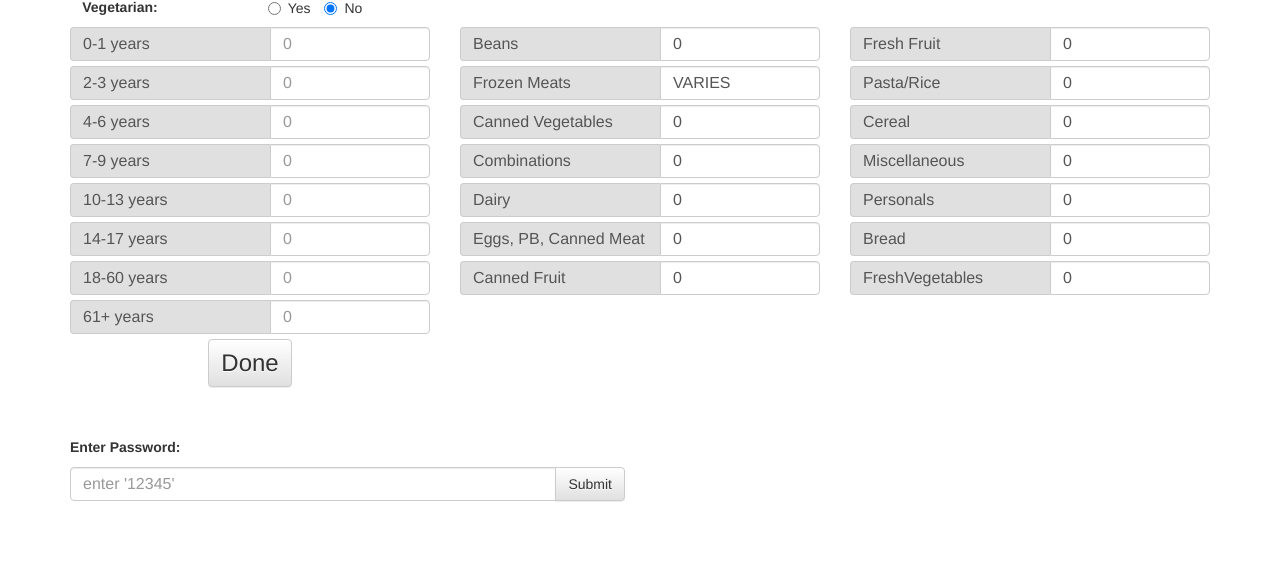
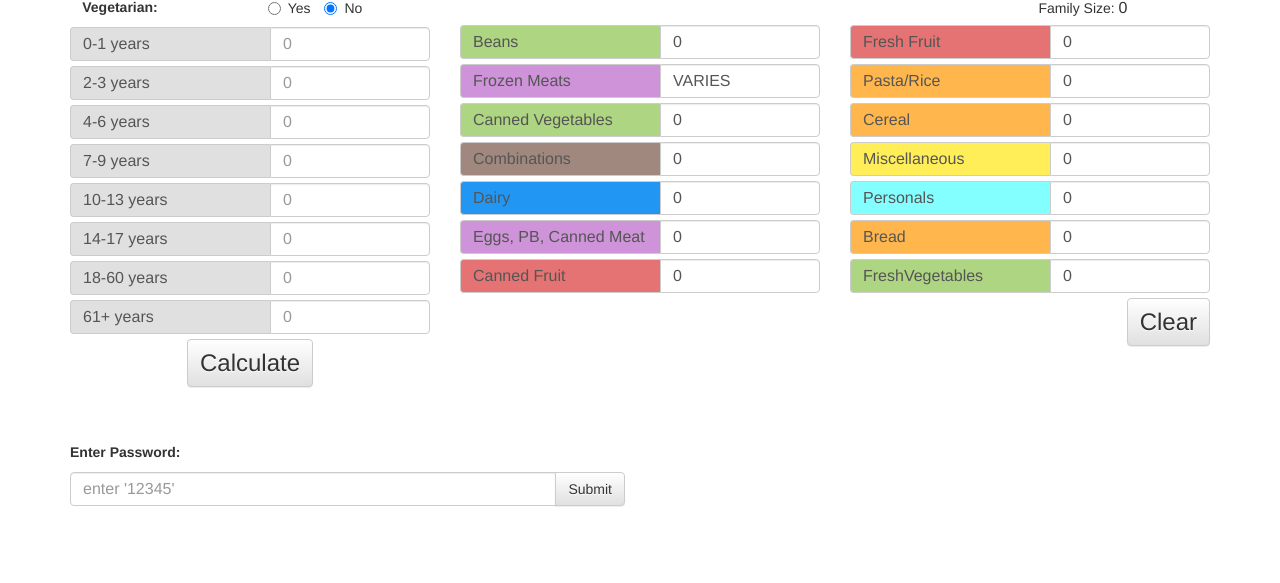
Before and after one commit to shantanu94/ECSPantryApp, a plain HTML site: page index.html in a window 1280 px wide. Shown: the part 217-800 px from the top of the page. Drawn offline with Linux system fonts and the light colour scheme.

Commit message:
fixed clear btn

```diff
--- a/custom.js
+++ b/custom.js
@@ -21,6 +21,8 @@ function doneClicked() {
 	if(familySize > 0) {
 
 		updateSettings();
+
+		document.querySelector("#familySizeLabel").innerHTML = familySize;
 
 		grainsNeed = ((+twoToThree * 5) + (+fourToSix * 5) + (+sevenToNine * 6) + (+tenToThirteen * 6) +
 							(+fourteenToSeventeen * 8) + (+eighteenToSixty * 6) + (+sixtyOnePlus * 7)) * 3
@@ -222,5 +224,13 @@ $(document).ready(function(){
 
 	$("#hideBtn").click(function() {
 		$("#settings").hide();
-	})
+	});
+
+	$("#clearBtn").click(function() {
+		document.getElementById("form1").reset();
+		document.getElementById("form2").reset();
+		document.getElementById("form3").reset();
+		document.querySelector("#familySizeLabel").innerHTML = 0;
+	});
+
 });
--- a/index.html
+++ b/index.html
@@ -1,7 +1,7 @@
 <!DOCTYPE HTML>
 <html>
   <head>
-    <title>Worthington Pantry App</title>
+    <title>Choice Calcukator</title>
      <link rel="stylesheet" type="text/css" href="res/css/bootstrap.min.css">
      <link rel="stylesheet" type="text/css" href="res/css/bootstrap-theme.css">
      <link rel="stylesheet" type="text/css" href="custom.css">
@@ -36,6 +36,7 @@
                       </label>
                   </div>
               </div>
+              <form id="form1">
                 <div class="row">
                     <div class="col-md-12">
                         <div class="input-group">
@@ -100,24 +101,26 @@
                         </div>
                     </div>
                 </div>
+              </form>
 
               <div class="row">
-                  <button type="button" class="btn btn-default btnDone" onclick="doneClicked()"> Done </button>
+                  <button type="button" class="btn btn-default btnDone" onclick="doneClicked()"> Calculate </button>
               </div>
           </div>
 
           <!-- For Choices -->
-          <div class="col-md-8">
+          <div class="col-md-7">
               <h1>Choices</h1>
-              <div class="row"> </div>
-              <div class="row"> </div>
-              </br>
+              <div class="row" style="text-align: right">
+                <span>Family Size: <span style="font-size: 16px;" id="familySizeLabel">0</span></span>
               </div>
+          </div>
+          <form id="form2">
             <div class="col-md-4">
                 <div class="row">
                     <div class="col-md-12">
                         <div class="input-group">
-                        <span class="input-group-addon scarlet">Beans</span>
+                          <span class="input-group-addon" style="background-color: #AED581;">Beans</span>
                           <input type="number" value="0" class="form-control"  id="BeansValue" readonly>
                         </div>
                     </div>
@@ -125,7 +128,7 @@
                 <div class="row">
                     <div class="col-md-12">
                         <div class="input-group">
-                        <span class="input-group-addon">Frozen Meats</span>
+                          <span class="input-group-addon" style="background-color: #CE93D8">Frozen Meats</span>
                           <input type="text" value="VARIES" class="form-control" id="FrozenMeatsValue" readonly>
                         </div>
                     </div>
@@ -133,7 +136,7 @@
                 <div class="row">
                     <div class="col-md-12">
                         <div class="input-group">
-                        <span class="input-group-addon">Canned Vegetables</span>
+                          <span class="input-group-addon" style="background-color: #AED581;">Canned Vegetables</span>
                           <input type="number" value="0"  class="form-control " id="CannedVegetablesValue" readonly>
                         </div>
                     </div>
@@ -141,7 +144,7 @@
                 <div class="row">
                     <div class="col-md-12">
                         <div class="input-group">
-                        <span class="input-group-addon">Combinations</span>
+                          <span class="input-group-addon" style="background-color: #A1887F;">Combinations</span>
                           <input type="number" value="0"  class="form-control " id="CombinationsValue" readonly>
                         </div>
                     </div>
@@ -149,7 +152,7 @@
                 <div class="row">
                     <div class="col-md-12">
                         <div class="input-group">
-                        <span class="input-group-addon">Dairy</span>
+                          <span class="input-group-addon" style="background-color: #2196F3">Dairy</span>
                           <input type="number" value="0"  class="form-control " id="DairyValue" readonly>
                         </div>
                     </div>
@@ -157,7 +160,7 @@
                 <div class="row">
                     <div class="col-md-12">
                         <div class="input-group">
-                        <span class="input-group-addon">Eggs, PB, Canned Meat</span>
+                          <span class="input-group-addon" style="background-color: #CE93D8">Eggs, PB, Canned Meat</span>
                           <input type="number" value="0"  class="form-control " id="MiscProteinValue" readonly>
                         </div>
                     </div>
@@ -165,17 +168,19 @@
                 <div class="row">
                     <div class="col-md-12">
                         <div class="input-group">
-                        <span class="input-group-addon">Canned Fruit</span>
+                          <span class="input-group-addon" style="background-color: #E57373">Canned Fruit</span>
                           <input type="number" value="0"  class="form-control " id="CannedFruitValue" readonly>
                         </div>
                     </div>
                 </div>
             </div>
+          </form>
+          <form id="form3">
             <div class="col-md-4">
                 <div class="row">
                     <div class="col-md-12">
                         <div class="input-group">
-                        <span class="input-group-addon">Fresh Fruit</span>
+                          <span class="input-group-addon" style="background-color: #E57373">Fresh Fruit</span>
                           <input type="number" value="0"  class="form-control " id="FreshFruitValue" readonly>
                         </div>
                     </div>
@@ -183,7 +188,7 @@
                 <div class="row">
                     <div class="col-md-12">
                         <div class="input-group">
-                        <span class="input-group-addon">Pasta/Rice</span>
+                          <span class="input-group-addon" style="background-color: #FFB74D">Pasta/Rice</span>
                           <input type="number" value="0"  class="form-control " id="PastaRiceValue" readonly>
                         </div>
                     </div>
@@ -191,7 +196,7 @@
                 <div class="row">
                     <div class="col-md-12">
                         <div class="input-group">
-                        <span class="input-group-addon">Cereal</span>
+                          <span class="input-group-addon" style="background-color: #FFB74D">Cereal</span>
                           <input type="number" value="0"  class="form-control " id="CerealValue" readonly>
                         </div>
                     </div>
@@ -199,7 +204,7 @@
                 <div class="row">
                     <div class="col-md-12">
                         <div class="input-group">
-                        <span class="input-group-addon">Miscellaneous</span>
+                          <span class="input-group-addon" style="background-color: #FFEE58;">Miscellaneous</span>
                           <input type="number" value="0"  class="form-control " id="MiscValue" readonly>
                         </div>
                     </div>
@@ -207,7 +212,7 @@
                 <div class="row">
                     <div class="col-md-12">
                         <div class="input-group">
-                        <span class="input-group-addon">Personals</span>
+                          <span class="input-group-addon" style="background-color: #84FFFF">Personals</span>
                           <input type="number" value="0"  class="form-control " id="PersonalsValue" readonly>
                         </div>
                     </div>
@@ -215,7 +220,7 @@
                 <div class="row">
                     <div class="col-md-12">
                         <div class="input-group">
-                        <span class="input-group-addon">Bread</span>
+                          <span class="input-group-addon" style="background-color: #FFB74D">Bread</span>
                           <input type="number" value="0"  class="form-control " id="BreadValue" readonly>
                         </div>
                     </div>
@@ -223,11 +228,15 @@
                 <div class="row">
                     <div class="col-md-12">
                         <div class="input-group">
-                        <span class="input-group-addon">FreshVegetables</span>
+                          <span class="input-group-addon" style="background-color: #AED581;">FreshVegetables</span>
                           <input type="number" value="0"  class="form-control " id="FreshVegetablesValue" readonly>
                         </div>
                     </div>
                 </div>
+            </div>
+          </form>
+          <div class="row" style="text-align: right; padding-right: 30px;">
+              <button type="button" id="clearBtn" class="btn btn-default btnDone"> Clear </button>
           </div>
       </div>
 
@@ -313,6 +322,10 @@
                         <input type="number" placeholder="1" value="1" class="form-control" id="ProteinMetValue">
                       </div>
                   </div>
+              </div>
+              <div class="row" >
+                <h3>Note: 1 = 100%.</h3>
+                <h3>0.5 = 50%</h3>
               </div>
           </div>
 
--- /dev/null
+++ b/res/css/settings.css
@@ -0,0 +1,10 @@
+.input-group-addon {
+    min-width:170px;
+    text-align:left;
+    font-size: 16px;
+    background: #E0E0E0;
+}
+
+.btn {
+	font-size: 32px;
+}
```
Also changed, not shown: settings.js (added, +18 -0 lines). Lines whose indentation alone changed are shown as unchanged.
